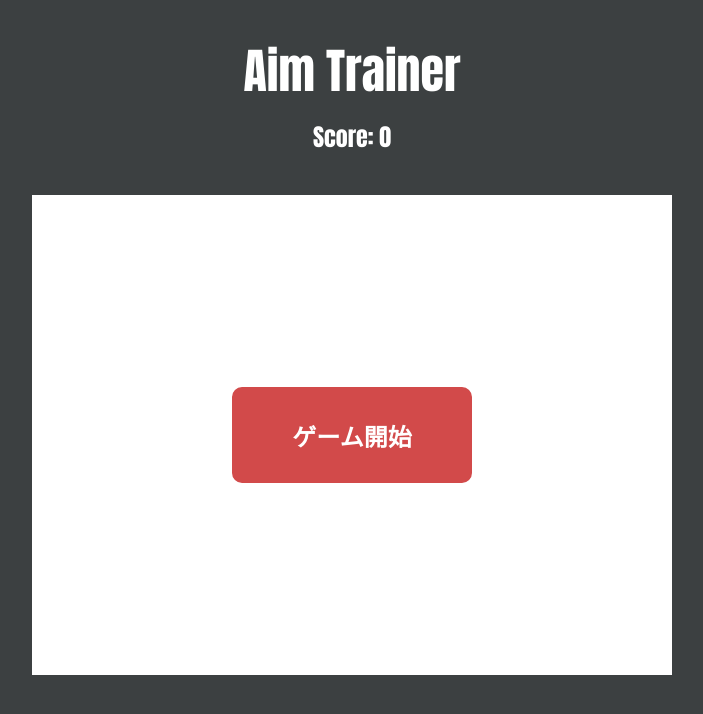
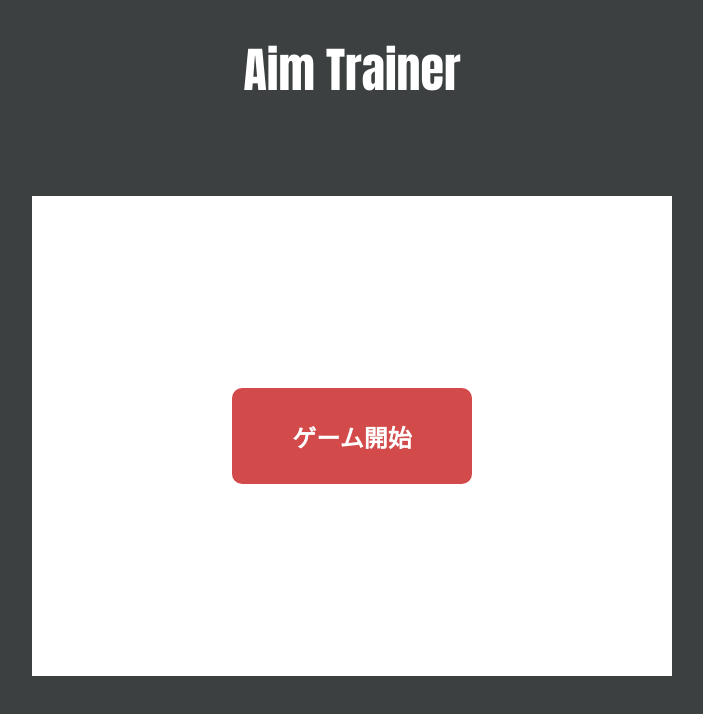
Before and after one commit to oNqNu/aim-trainer, a React (Create React App) app: page / in a window 1280 px wide. Shown: the top 714 px of the page, without its empty margins (288-991 px from the left). Built offline with nearby package versions, Linux system fonts and the light colour scheme; the HTML template or start-up script is replaced by a standard one.

Commit message:
feat: 残り時間表示用のカウントダウンタイマーのスタイリング

```diff
--- a/src/App.css
+++ b/src/App.css
@@ -22,6 +22,18 @@ h2 {
   font-size: 48px;
 }
 
+.sub-contents-container {
+  display: flex;
+  box-sizing: border-box;
+  padding: 0 30px;
+  width: 100%;
+  min-width: 500px;
+  height: 80px;
+  justify-content: flex-end;
+  align-items: baseline;
+  gap: 20px;
+}
+
 .score {
   margin-top: 12px;
 }
@@ -30,10 +42,11 @@ h2 {
   flex-flow: column;
   justify-content: center;
   align-items: center;
+  width: 50vw;
 }
 
 .playarea {
-  margin-top: 40px;
+  margin-top: 10px;
   max-height: 600px;
   max-width: 1000px;
   width: 50vw;
--- a/src/App.tsx
+++ b/src/App.tsx
@@ -2,7 +2,10 @@ import React, { useState } from 'react';
 import './App.css';
 
 import { MyButton, GameStartButton } from './components/Mybutton/MyButton';
-import { PreparationCountdownTimer } from './components/MyCountdownTimer/MycountdownTimer';
+import {
+  PreparationCountdownTimer,
+  TimeLeftCountdownTimer,
+} from './components/MyCountdownTimer/MycountdownTimer';
 
 function App() {
   const [score, setScore] = useState(0);
@@ -84,7 +87,18 @@ function App() {
     <div className="App">
       <div className="contents-container">
         <h1 className="title">Aim Trainer</h1>
-        <h2 className="score">Score: {score}</h2>
+        <div className="sub-contents-container">
+          {isPlaying && (
+            <>
+              <h2 className="score">Score: {score}</h2>
+              <TimeLeftCountdownTimer
+                timer={1000 * 20}
+                onExpire={() => setIsDisplayResult(true)}
+              />
+            </>
+          )}
+        </div>
+
         <div
           className="playarea"
           onClick={() => {
--- a/src/components/MyCountdownTimer/MycountdownTimer.css
+++ b/src/components/MyCountdownTimer/MycountdownTimer.css
@@ -27,4 +27,5 @@
   font-size: 60px;
   font-weight: bold;
   color: rgb(255, 255, 255);
+  margin: 0;
 }
```
